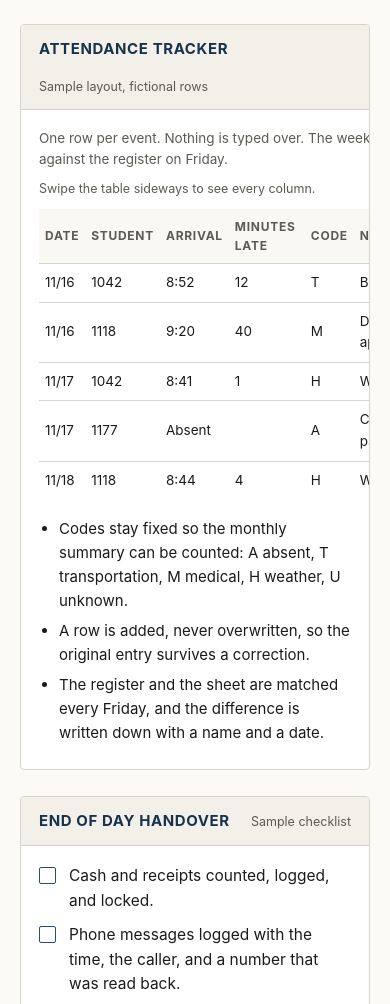
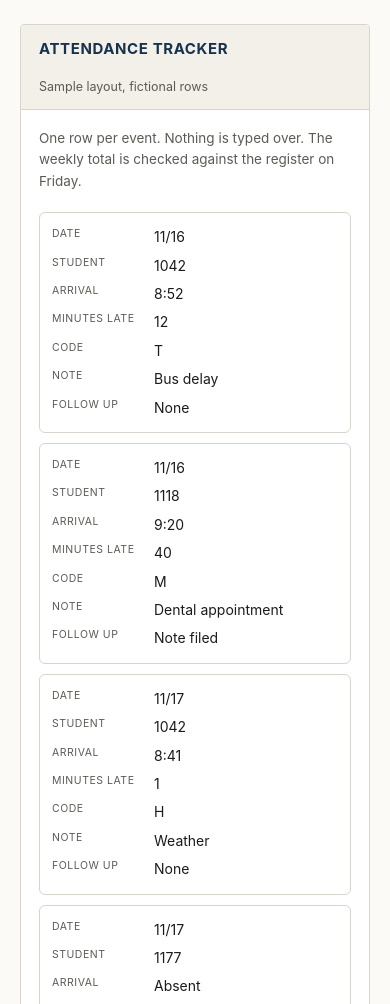
Before and after one commit to CordiallyMel/school-office-portfolio, a plain HTML site: page index.html in a window 390 px wide. Shown: the part 7519-8523 px from the top of the page. Drawn offline with Linux system fonts and the light colour scheme.

Commit message:
Stack the attendance sample on small screens

```diff
--- a/index.html
+++ b/index.html
@@ -145,7 +145,7 @@
   }
   .sample-head h3 { margin: 0; font-size: 15px; letter-spacing: 0.04em; text-transform: uppercase; color: var(--navy); }
   .sample-head span { font-size: 12.5px; color: var(--muted); }
-  .sample-body { padding: 24px 26px; overflow-x: auto; }
+  .sample-body { padding: 24px 26px; }
   .letter {
     font-family: Georgia, "Times New Roman", serif; font-size: 15.5px; line-height: 1.65;
     max-width: 62ch;
@@ -153,7 +153,7 @@
   .letter .meta { margin: 0 0 20px; padding-bottom: 12px; border-bottom: 1px solid var(--rule); font-size: 14px; color: var(--muted); }
   .letter p { margin: 0 0 12px; }
   .letter .sig { margin-top: 20px; }
-  table.track { width: 100%; min-width: 480px; border-collapse: collapse; font-size: 14.5px; }
+  table.track { width: 100%; border-collapse: collapse; font-size: 14.5px; }
   table.track caption {
     caption-side: top; text-align: left; padding: 0 0 10px; font-size: 13.5px; color: var(--muted);
   }
@@ -162,7 +162,6 @@
   table.track tr:last-child td { border-bottom: 0; }
   .rules { margin: 18px 0 0; padding-left: 20px; font-size: 15px; }
   .rules li { margin-bottom: 6px; }
-  .hint { display: none; }
   .checklist { margin: 0; padding: 0; list-style: none; font-size: 15.5px; }
   .checklist li { position: relative; padding-left: 30px; margin-bottom: 9px; }
   .checklist li::before {
@@ -191,7 +190,23 @@
     .sample-head { padding: 12px 18px; flex-wrap: wrap; }
     table.track { font-size: 13.5px; }
     table.track th, table.track td { padding: 8px 6px; }
-    .hint { display: block; margin: 8px 0 0; font-size: 12.5px; color: var(--muted); }
+  }
+
+  @media screen and (max-width: 600px) {
+    table.track { display: block; font-size: 14px; }
+    table.track caption { display: block; margin-bottom: 10px; }
+    table.track thead { display: none; }
+    table.track tbody, table.track tr, table.track td { display: block; width: 100%; }
+    table.track tr {
+      border: 1px solid var(--rule); border-radius: 6px; background: #fff;
+      padding: 10px 12px; margin-bottom: 10px;
+    }
+    table.track tr:last-child { margin-bottom: 0; }
+    table.track td { border: 0; padding: 3px 0; display: flex; gap: 10px; }
+    table.track td::before {
+      content: attr(data-label); flex: 0 0 92px;
+      font-size: 10.5px; letter-spacing: 0.05em; text-transform: uppercase; color: var(--muted);
+    }
   }
 
   @media print {
@@ -221,7 +236,7 @@
     .sample-body { padding: 10pt 12pt; }
     .letter { font-size: 9.5pt; }
     .letter .meta { font-size: 9pt; margin-bottom: 10pt; }
-    table.track { min-width: 0; font-size: 8.5pt; }
+    table.track { font-size: 8.5pt; }
     footer { padding: 10pt 0 0; }
     a { color: #000; text-decoration: none; }
   }
@@ -425,16 +440,16 @@
           </div>
           <div class="sample-body">
             <table class="track">
-              <caption>One row per event. Nothing is typed over. The weekly total is checked against the register on Friday. <span class="hint">Swipe the table sideways to see every column.</span></caption>
+              <caption>One row per event. Nothing is typed over. The weekly total is checked against the register on Friday.</caption>
               <thead>
                 <tr><th>Date</th><th>Student</th><th>Arrival</th><th>Minutes late</th><th>Code</th><th>Note</th><th>Follow up</th></tr>
               </thead>
               <tbody>
-                <tr><td>11/16</td><td>1042</td><td>8:52</td><td>12</td><td>T</td><td>Bus delay</td><td>None</td></tr>
-                <tr><td>11/16</td><td>1118</td><td>9:20</td><td>40</td><td>M</td><td>Dental appointment</td><td>Note filed</td></tr>
-                <tr><td>11/17</td><td>1042</td><td>8:41</td><td>1</td><td>H</td><td>Weather</td><td>None</td></tr>
-                <tr><td>11/17</td><td>1177</td><td>Absent</td><td></td><td>A</td><td>Call from parent</td><td>Called back</td></tr>
-                <tr><td>11/18</td><td>1118</td><td>8:44</td><td>4</td><td>H</td><td>Weather</td><td>None</td></tr>
+                <tr><td data-label="Date">11/16</td><td data-label="Student">1042</td><td data-label="Arrival">8:52</td><td data-label="Minutes late">12</td><td data-label="Code">T</td><td data-label="Note">Bus delay</td><td data-label="Follow up">None</td></tr>
+                <tr><td data-label="Date">11/16</td><td data-label="Student">1118</td><td data-label="Arrival">9:20</td><td data-label="Minutes late">40</td><td data-label="Code">M</td><td data-label="Note">Dental appointment</td><td data-label="Follow up">Note filed</td></tr>
+                <tr><td data-label="Date">11/17</td><td data-label="Student">1042</td><td data-label="Arrival">8:41</td><td data-label="Minutes late">1</td><td data-label="Code">H</td><td data-label="Note">Weather</td><td data-label="Follow up">None</td></tr>
+                <tr><td data-label="Date">11/17</td><td data-label="Student">1177</td><td data-label="Arrival">Absent</td><td data-label="Minutes late">n/a</td><td data-label="Code">A</td><td data-label="Note">Call from parent</td><td data-label="Follow up">Called back</td></tr>
+                <tr><td data-label="Date">11/18</td><td data-label="Student">1118</td><td data-label="Arrival">8:44</td><td data-label="Minutes late">4</td><td data-label="Code">H</td><td data-label="Note">Weather</td><td data-label="Follow up">None</td></tr>
               </tbody>
             </table>
             <ul class="rules">
```
